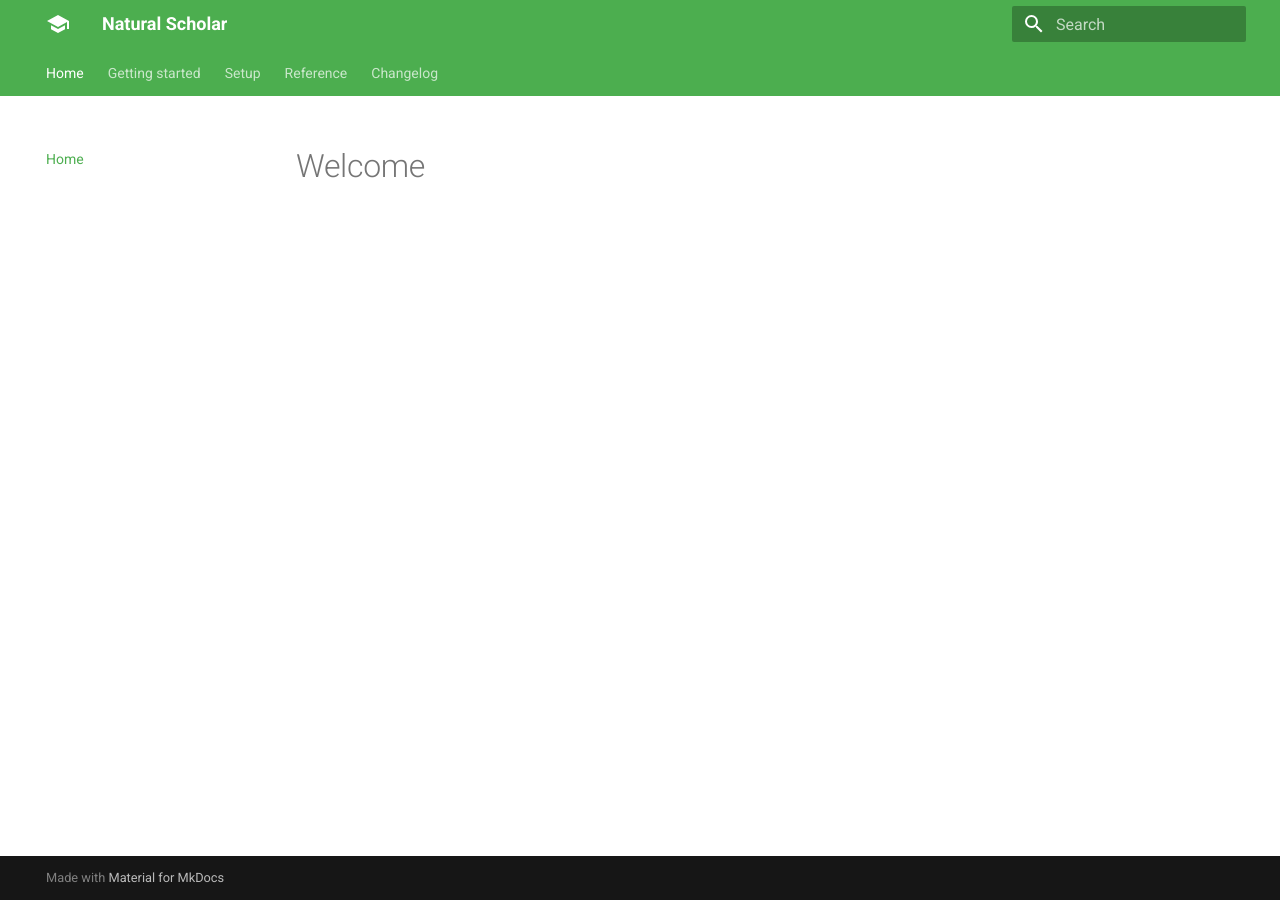
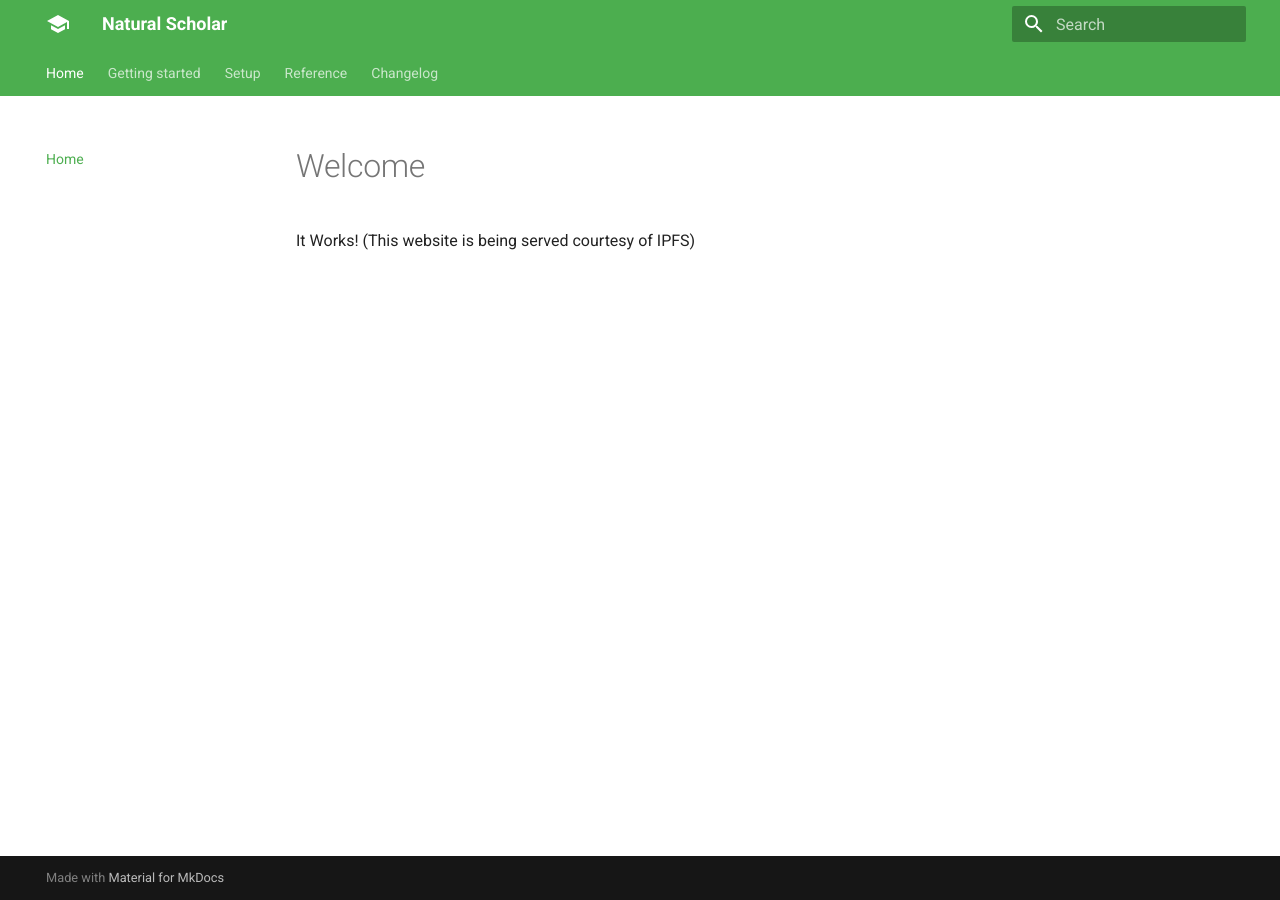
Before and after one commit to anthonyrussano/naturalscholar.com, an MkDocs documentation site: the page built from docs/index.md, in a window 1280 px wide. Built offline with MkDocs 1.6.1 and Material for MkDocs 9.7.7, drawn with Linux system fonts in a browser that asks for light colours.

Commit message:
removed requirements

```diff
--- a/docs/index.md
+++ b/docs/index.md
@@ -1 +1,3 @@
 # Welcome
+
+It Works! (This website is being served courtesy of IPFS)
--- a/requirements.txt
+++ /dev/null
@@ -1,2 +0,0 @@
-mkdocs==1.0.4
-mkdocs-material==4.6.3
```
